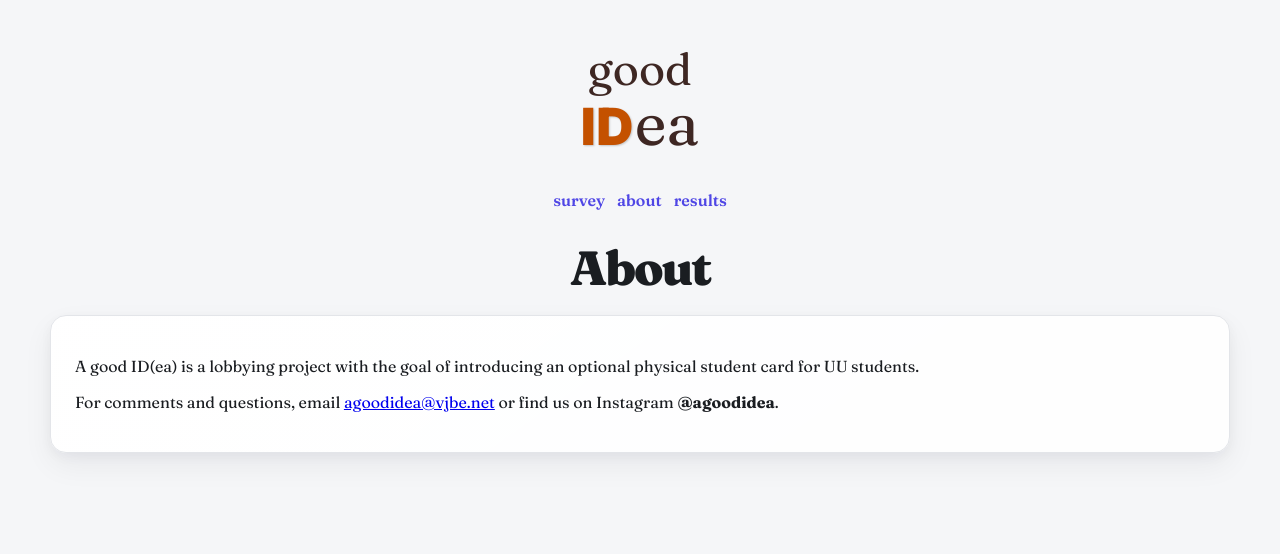
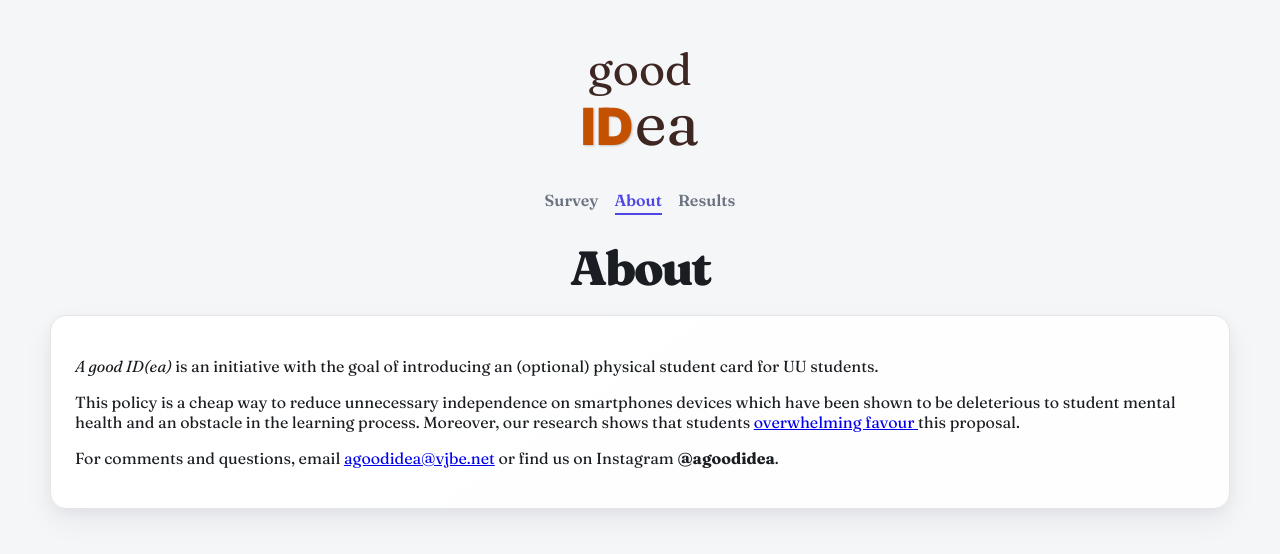
Before and after one commit to victorelgersma/goodidea.vjbe.net, a PHP site: page /about.html in a window 1280 px wide. Shown: the top 554 px of the page. Run offline with PHP 8.4, Linux system fonts and the light colour scheme.

Commit message:
pre php conversion

```diff
--- a/about.html
+++ b/about.html
@@ -3,7 +3,7 @@
   <head>
     <meta charset="UTF-8" />
     <meta name="viewport" content="width=device-width, initial-scale=1.0" />
-    <title>Document</title>
+    <title>About – A good ID(ea)</title>
     <link rel="stylesheet" href="style.css" />
   </head>
   <body>
@@ -14,13 +14,13 @@
     >
     </iframe>
 
-    <nav>
+    <nav class="site-nav">
       <ul>
         <li>
-          <a href="https://survey.uu.nl/jfe/form/SV_eWjarcbWuvJP2Z0">survey</a>
+          <a href="https://survey.uu.nl/jfe/form/SV_eWjarcbWuvJP2Z0">Survey</a>
         </li>
-        <li><a href="/about.html">about</a></li>
-        <li><a href="/">results</a></li>
+        <li><a href="/about.html" class="active">About</a></li>
+        <li><a href="/">Results</a></li>
       </ul>
     </nav>
 
@@ -31,9 +31,11 @@
 
       <div class="card">
         <p>
-          A good ID(ea) is a lobbying project with the goal of introducing an
-          optional physical student card for UU students.
+          <em>A good ID(ea) </em> is an initiative with the goal of introducing an
+          (optional) physical student card for UU students.
         </p>
+
+        <p>This policy is a cheap way to reduce unnecessary independence on smartphones devices which have been shown to be deleterious to student mental health and an obstacle in the learning process. Moreover, our research shows that students <a href="/"> overwhelming favour </a> this proposal. </p>
 
         <p>
           For comments and questions, email
--- a/style.css
+++ b/style.css
@@ -490,3 +490,33 @@ nav a {
 nav a:hover {
   text-decoration: underline;
 }
+
+.site-nav {
+    margin: 1rem 0 2rem;
+}
+
+.site-nav ul {
+    display: flex;
+    justify-content: center;
+    gap: 1rem;
+    list-style: none;
+    padding: 0;
+    margin: 0;
+}
+
+.site-nav a {
+    color: var(--text-muted);
+    text-decoration: none;
+    font-weight: 600;
+    transition: color .15s;
+}
+
+.site-nav a:hover {
+    color: var(--accent);
+}
+
+.site-nav a.active {
+    color: var(--accent);
+    border-bottom: 2px solid var(--accent);
+    padding-bottom: .2rem;
+}
```
Also changed, not shown: dashboard.html (+3 -14 lines), 2 other files.
